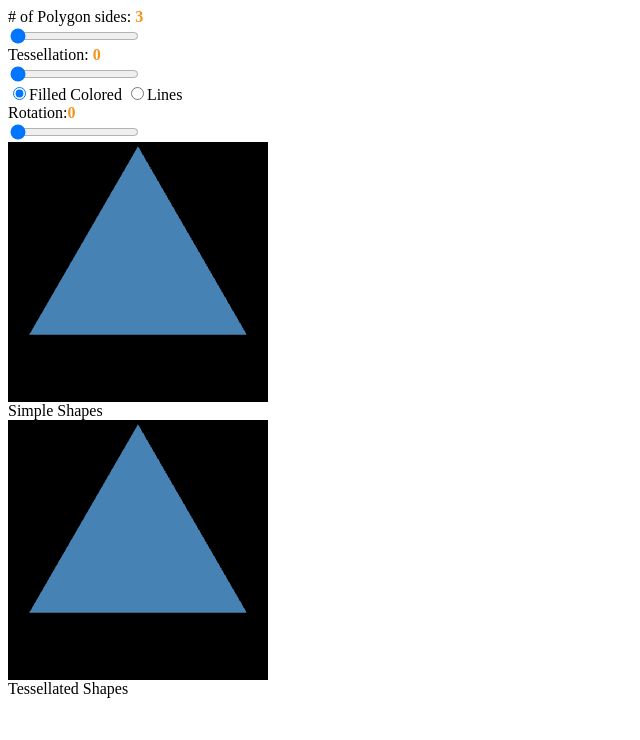
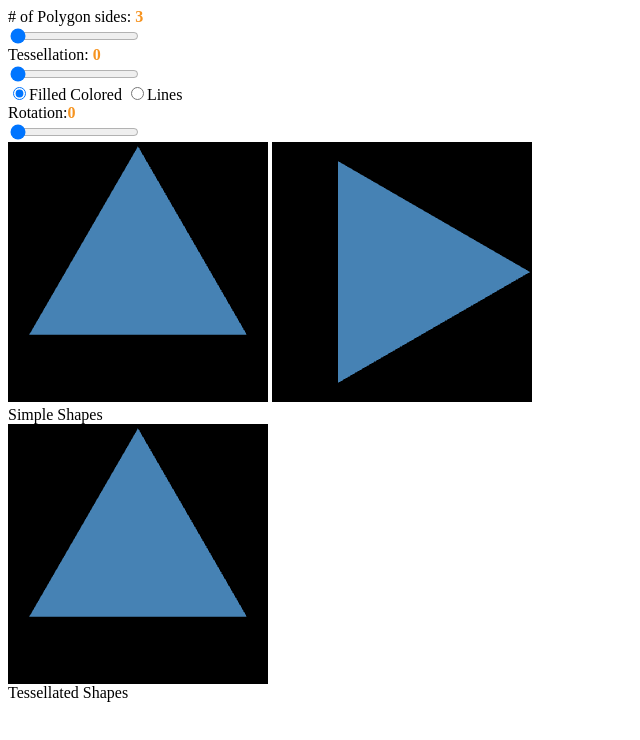
Before and after one commit to MUN-ASSIGNMENT/Computer_Graphics_Assignment_2, a plain HTML site: page index.html in a window 1280 px wide. Shown: the whole page, without its empty margins (0-640 px from the left). Drawn offline with Linux system fonts and the light colour scheme.

Commit message:
Added funcs
1. Choose line or filled. 2. extra canvas to draw line segments. 3. minor bugs fixed.

```diff
--- a/index.html
+++ b/index.html
@@ -17,7 +17,7 @@
         gl_FragColor = vec4(0.274, 0.509, 0.705, 1.0);
     }
     </script>
-  <script src="../lib/webgl_utils.js"></script>
+  <script src="./lib/webgl_utils.js"></script>
   <script src="./lib/initShaders.js"></script>
   <script src="./lib/MV.js"></script>
   <script type="text/javascript" src="tessellation.js"></script>
@@ -73,6 +73,9 @@
     <canvas id="gl-canvas-normal" width="256" height="256" style="border: 2px solid black">
       Oops ... your browser doesn't support the HTML5 canvas element
     </canvas>
+    <canvas id="gl-canvas-test" width="256" height="256" style="border: 2px solid black">
+      Oops ... your browser doesn't support the HTML5 canvas element
+    </canvas>
     <br/>
     <label>Simple Shapes</label>
   </div>
--- a/tessellation.js
+++ b/tessellation.js
@@ -4,6 +4,8 @@ var vertices;
 var points;
 var programNormal;
 var programTessellated;
+
+var progTest;
 
 var fill = 1;
 var tessellation = 0;
@@ -78,17 +80,39 @@ var vec_hexagon = [
 
 ];
 
+var vec_octa = makeShape(8);
+
 vertices = vec_triangle.slice(0);
 
 window.onload = init = () => {
   let normalGl = generateCanvasNormal();
   let tessellatedGl = generateCanvasTessellated();
+  let testGl = canvasTest();
+  RadioButton();
   tessellationSlider();
-  polygonSlider(normalGl, tessellatedGl);
+  polygonSlider(normalGl, tessellatedGl, testGl);
   rotationSlider();
 }
 
-const polygonSlider = (gl1, gl2) => {
+// Line or filled listner
+const RadioButton = () => {
+  const button = document.getElementById("fill-radio3");
+  const button1 = document.getElementById("fill-radio1");
+
+  button.addEventListener("input", () => {
+    fill = 3;
+  });
+
+  button1.addEventListener("input", () => {
+    fill = 1;
+  });
+};
+
+
+
+
+
+const polygonSlider = (gl1, gl2, gl3) => {
   const slider = document.getElementById("polygon-slider");
   document.getElementById("polygon").innerHTML = "3";
   slider.addEventListener("input", () => {
@@ -109,9 +133,13 @@ const polygonSlider = (gl1, gl2) => {
       case "6":
         vertices = vec_hexagon.slice(0);
         break;
+      case "8":
+        // vertices = vec_octa.slice(0);
+        break;
     }
-    recalculate(gl1, programNormal)
-    recalculate(gl2, programTessellated)
+    recalculate(gl1, programNormal);
+    recalculate(gl2, programTessellated);
+    verticeToPoints(gl3, progTest, sliderValue);
   })
 }
 
@@ -133,6 +161,35 @@ const rotationSlider = (gl) => {
     document.getElementById("rotation").innerHTML = sliderValue;
     tessellation = sliderValue;
   })
+}
+
+const canvasTest = () => {
+  var canvasTest = document.getElementById("gl-canvas-test");
+  // Initialize the GL context
+  var gl = canvasTest.getContext("webgl2");
+
+  // Only continue if WebGL is available and working
+  if (gl === null) {
+    alert("Unable to initialize WebGL. Your browser or machine may not support it.");
+    return;
+  }
+
+  //  Configure WebGL
+  gl.viewport(0, 0, canvasTest.width, canvasTest.height);
+  gl.clearColor(0.0, 0.0, 0.0, 1.0);
+
+  //  Load shaders and initialize attribute buffers
+  progTest = initShaders(gl, "vertex-shader", "fragment-shader");
+  gl.useProgram(progTest);
+
+  // Load the data into the GPU
+  var bufferId = gl.createBuffer();
+  // Bind the id buffer here.
+  gl.bindBuffer(gl.ARRAY_BUFFER, bufferId);
+
+  // default situation - triangle when the page is loaded.
+  verticeToPoints(gl, progTest, 3);
+  return gl;
 }
 
 const generateCanvasNormal = () => {
@@ -277,9 +334,20 @@ recalculate();
 });
 
 */
+const verticeToPoints = (gl, program, d) => {
+  points = makeShape(d);
+
+  gl.bufferData(gl.ARRAY_BUFFER, flatten(points), gl.STATIC_DRAW);
+  var vPosition = gl.getAttribLocation(program, "vPosition");
+  gl.vertexAttribPointer(vPosition, 2, gl.FLOAT, false, 0, 0);
+  gl.enableVertexAttribArray(vPosition);
+  render(gl);
+}
+
+
+
 const recalculate = (gl, program, tessellated = 0, fill = 1) => {
   points = [];
-
   for (var i = 0; i < vertices.length; i += 3) {
     triangle(vertices[i + 0], vertices[i + 1], vertices[i + 2], tessellation = 0, fill = 1);
   }console.log(fill)
@@ -296,9 +364,10 @@ const render = (gl) => {console.log(fill)
   gl.clear(gl.COLOR_BUFFER_BIT);
   console.log(fill)
   if (fill === 3) {
-    gl.drawArrays(gl.LINES, 0, 3);
+    gl.drawArrays(gl.LINE_LOOP, 0, points.length);
   } else {
-    gl.drawArrays(gl.TRIANGLES, 0, points.length);
+    gl.drawArrays(gl.TRIANGLE_FAN, 0, points.length);
+    console.log(points.length);
   }
 }
 
@@ -344,3 +413,17 @@ const triangle = (a, b, c, count, fill) => {
     triangle(ab, ac, bc, (count - 1), fill);
   }
 }
+
+// helper func
+function makeShape(d) {
+  let p1 = [];
+  let rad = Math.PI * 2.0;
+
+  for(let i=0; i<d; i++){
+      let x = 1 * Math.cos(rad/d * i);
+      let y = 1 * Math.sin(rad/d * i);
+      p1.push(vec2(x, y));
+  }
+
+  return p1;
+}
```
Also changed, not shown: 1 other file.
